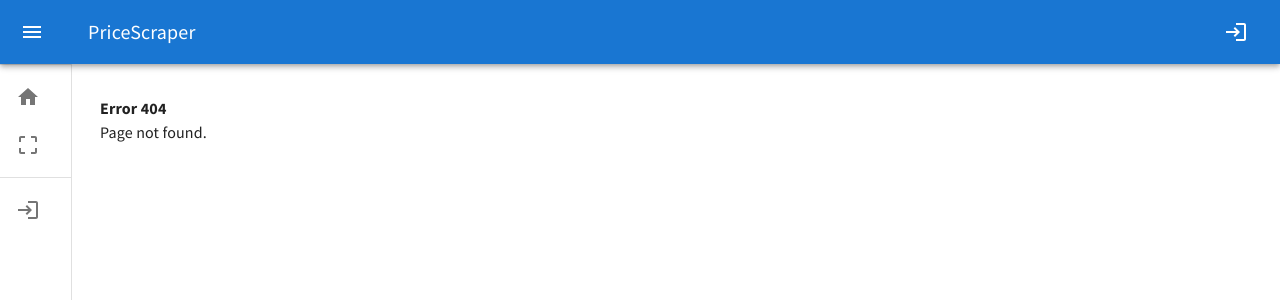
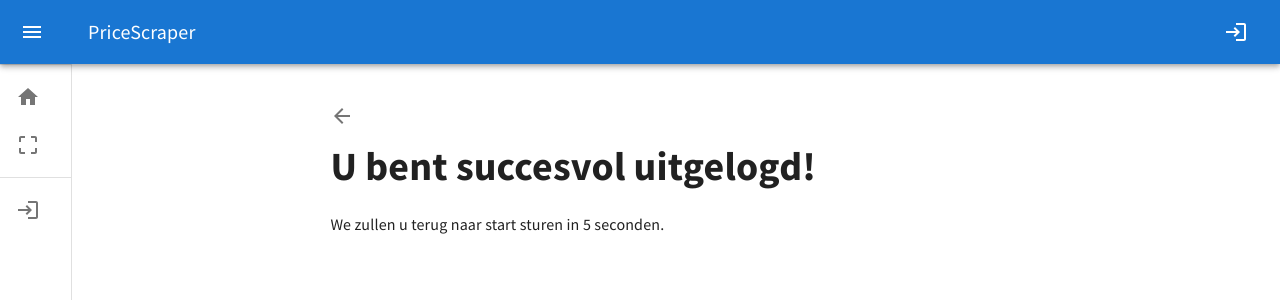
Before and after one commit to PriceScraper/frontend, a React (Create React App) app: page /logout in a window 1280 px wide. Before the commit this address had no page. Shown: the top 300 px of the page. Built offline with nearby package versions, Linux system fonts and the light colour scheme.

Commit message:
feat: logout pagina

```diff
--- /dev/null
+++ b/src/pages/Logout.tsx
@@ -0,0 +1,22 @@
+import MainContainer from "../components/layout/MainContainer";
+import {useNavigate} from "react-router-dom";
+import {useState} from "react";
+import useInterval from "../hooks/useInterval";
+
+export default function Logout() {
+    const navigate = useNavigate()
+    const [counter, setCounter] = useState(10)
+    useInterval(() => {
+        if (counter === 1) redirect()
+        setCounter(counter - 1)
+    }, 1)
+
+
+    function redirect() {
+        navigate("/")
+    }
+
+    return <MainContainer headerMsg={"U bent succesvol uitgelogd!"} backTrackableTo={"/"}>
+        <p>We zullen u terug naar <span onClick={redirect}>start</span> sturen in {counter} seconden.</p>
+    </MainContainer>
+}
--- a/src/routers/MainRouter.tsx
+++ b/src/routers/MainRouter.tsx
@@ -1,4 +1,4 @@
-import { Route, Routes } from "react-router-dom";
+import {Route, Routes} from "react-router-dom";
 import Home from "../pages/Home";
 import Login from "../pages/auth/Login";
 import Error404 from "../pages/errors/Error404";
@@ -6,20 +6,21 @@ import ItemDetailsOverview from "../pages/items/ItemDetailsOverview";
 import ShoppingListsOverview from "../pages/shop/ShoppingListsOverview";
 import ItemSearch from "../pages/items/ItemSearch";
 import SettingsPage from "../pages/settings/SettingsPage";
-import { SettingsProvider } from "../hooks/useSettings";
+import {SettingsProvider} from "../hooks/useSettings";
 import RecipeRouter from "./RecipeRouter";
 import ScanItem from "../pages/items/ScanItem";
+import Logout from "../pages/Logout";
 
 export default function MainRouter() {
     return (
         <Routes>
-      <Route index element={<Home />} />
-      <Route path={"/item/scan"} element={<ScanItem />} />
+            <Route index element={<Home/>}/>
+            <Route path={"/item/scan"} element={<ScanItem/>}/>
             <Route
                 path={"/item/:itemId"}
                 element={
                     <SettingsProvider>
-            <ItemDetailsOverview />
+                        <ItemDetailsOverview/>
                     </SettingsProvider>
                 }
             />
@@ -27,23 +28,24 @@ export default function MainRouter() {
                 path={"/shopping-lists"}
                 element={
                     <SettingsProvider>
-            <ShoppingListsOverview />
+                        <ShoppingListsOverview/>
                     </SettingsProvider>
                 }
             />
-      <Route path={"/items/search"} element={<ItemSearch />} />
+            <Route path={"/items/search"} element={<ItemSearch/>}/>
             <Route
                 path={"/settings"}
                 element={
                     <SettingsProvider>
-            <SettingsPage />
+                        <SettingsPage/>
                     </SettingsProvider>
                 }
             />
-      <Route path={"/recipes/*"} element={<RecipeRouter />} />
-      <Route path={"/login"} element={<Login />} />
-      <Route path={"/auth/:refreshToken/:accessToken"} element={<Login />} />
-      <Route path={"*"} element={<Error404 />} />
+            <Route path={"/recipes/*"} element={<RecipeRouter/>}/>
+            <Route path={"/login"} element={<Login/>}/>
+            <Route path={"/auth/:refreshToken/:accessToken"} element={<Login/>}/>
+            <Route path={"/logout"} element={<Logout/>}/>
+            <Route path={"*"} element={<Error404/>}/>
         </Routes>
     );
 }
```
Also changed, not shown: 1 other file (tests, documents, lock files or other folders). Lines whose indentation alone changed are shown as unchanged.
